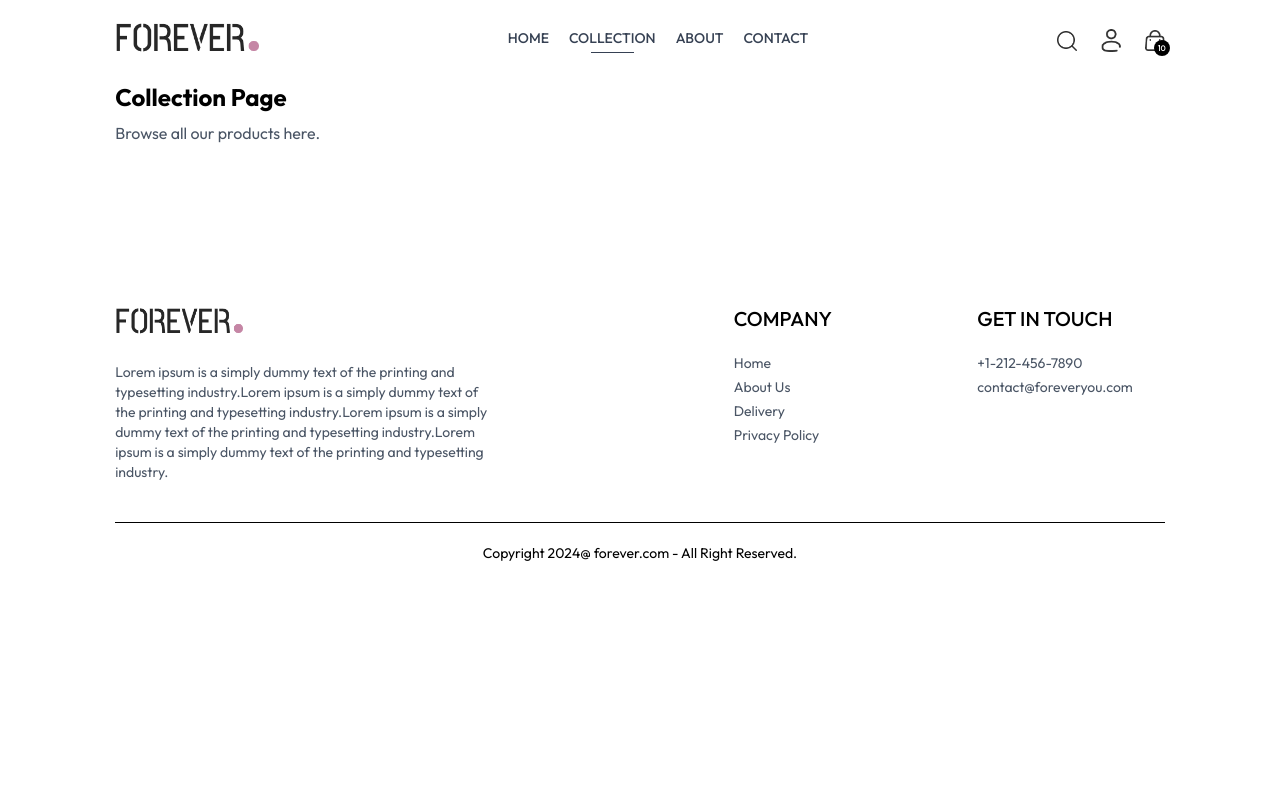
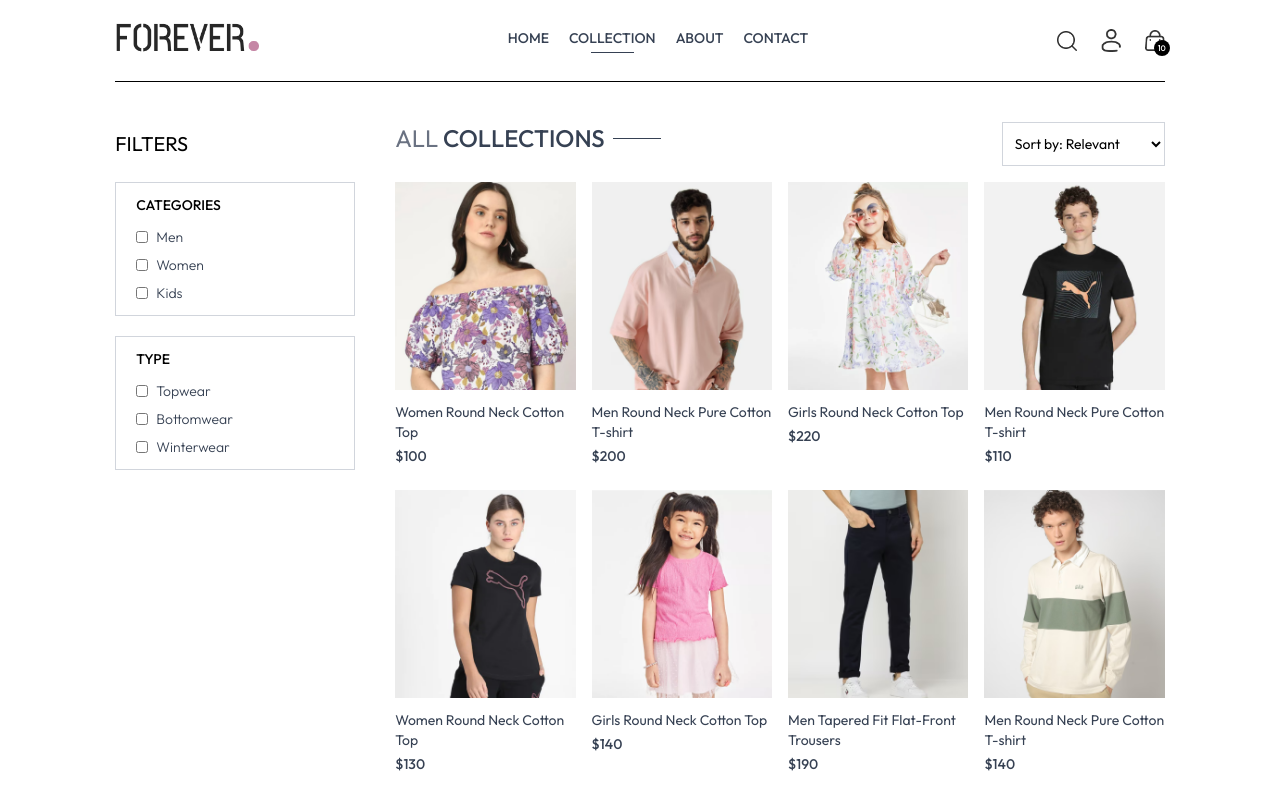
Before and after one commit to Oluwadunsindavid/ShopWithDave, a React (Vite) app: page /collection in a window 1280 px wide. Shown: the top 796 px of the page. Built offline with nearby package versions, Linux system fonts and the light colour scheme.

Commit message:
The logic for the filters was applied

```diff
--- a/src/pages/Collection.jsx
+++ b/src/pages/Collection.jsx
@@ -1,10 +1,200 @@
-import React from "react";
+import React, { useContext, useEffect, useState } from "react";
+import { ShopContext } from "../context/ShopContext";
+import { assets } from "../assets/assets";
+import Title from "../components/Title";
+import ProductItem from "../components/ProductItem";
 
 const Collection = () => {
+  const { products } = useContext(ShopContext);
+  const [showFilter, setShowFilter] = useState(false);
+  // for map product section
+  const [filterProduct, setFilterProduct] = useState([]);
+  // logic for the filters
+  const [category, setCategory] = useState([]);
+  const [subCategory, setSubCategory] = useState([]);
+
+  // category section
+  const toggleCategory = (e) => {
+    if (category.includes(e.target.value)) {
+      setCategory((prev) => prev.filter((item) => item !== e.target.value));
+    } else {
+      setCategory((prev) => [...prev, e.target.value]);
+    }
+  };
+
+  // subCategory section
+  const toggleSubCategory = (e) => {
+    if (subCategory.includes(e.target.value)) {
+      setSubCategory((prev) => prev.filter((item) => item !== e.target.value));
+    } else {
+      setSubCategory((prev) => [...prev, e.target.value]);
+    }
+  };
+
+  // use the category and subCategory state to create one filter
+  const applyFilter = () => {
+    // using this (products.slice()), it will create on copy of the poducts array in this variable (productsCopy)
+    let productsCopy = products.slice();
+
+    // to make the filter in the category section work onClick
+    // "category.length > 0" means if we have selected any category in the filter
+    if (category.length > 0) {
+      productsCopy = productsCopy.filter((item) =>
+        category.includes(item.category)
+      );
+    }
+    // to make the filter in the subCategory section work onClick
+    // "subCategory.length > 0" means if we have selected any subCategory in the filter
+    if (subCategory.length > 0) {
+      productsCopy = productsCopy.filter((item) =>
+        subCategory.includes(item.subCategory)
+      );
+    }
+
+    setFilterProduct(productsCopy);
+  };
+
+  // USED BEFORE THE "applyFilter" function wa written. Since there is "productsCopy" in the "applyFilter" section, we will remove this but I decided to comment it out for future reference back to the code.
+
+  // // to filter products
+  // useEffect(() => {
+  //   setFilterProduct(products);
+  // }, []);
+
+  // run the function applyFilters whenever the category array or subCategory array gets updated
+  useEffect(() => {
+    applyFilter();
+  }, [category, subCategory]);
+
+  // // for category
+  // useEffect(() => {
+  //   // setCategory(console.log(category);
+  //   console.log(category);
+  // }, [category]);
+
+  // // for subCategory
+  // useEffect(() => {
+  //   // setSubCategory(console.log(category);
+  //   console.log(subCategory);
+  // }, [subCategory]);
+
   return (
-    <div>
-      <h1 className="text-2xl font-bold">Collection Page</h1>
-      <p className="mt-2 text-gray-600">Browse all our products here.</p>
+    <div className="flex flex-col sm:flex-row gap-1 sm:gap-10 pt-10 border-t">
+      {/* Filter Options */}
+      <div className="min-w-60">
+        {/* the onClick below is for the filters option to show when you click on the filters in smaller screens */}
+        <p
+          onClick={() => setShowFilter(!showFilter)}
+          className="my-2 text-xl flex items-center cursor-pointer gap-2"
+        >
+          FILTERS
+          <img
+            src={assets.dropdown_icon}
+            className={`h-2 sm:hidden ${showFilter ? "rotate-90" : ""}`}
+            alt=""
+          />
+        </p>
+        {/* Cartegory Filter */}
+        <div
+          className={`border border-gray-300 pl-5 py-3 mt-6 ${
+            showFilter ? "" : "hidden"
+          } sm:block`}
+        >
+          <p className="mb-3 text-sm font-medium">CATEGORIES</p>
+          <div className="flex flex-col gap-2 text-sm font-light text-gray-700">
+            <p className="flex gap-2">
+              <input
+                className="w-3"
+                type="checkbox"
+                value={"Men"}
+                onChange={toggleCategory}
+              />{" "}
+              Men
+            </p>
+            <p className="flex gap-2">
+              <input
+                className="w-3"
+                type="checkbox"
+                value={"Women"}
+                onChange={toggleCategory}
+              />{" "}
+              Women
+            </p>
+            <p className="flex gap-2">
+              <input
+                className="w-3"
+                type="checkbox"
+                value={"Kids"}
+                onChange={toggleCategory}
+              />{" "}
+              Kids
+            </p>
+          </div>
+        </div>
+        {/* SubCartegory Filter */}
+        <div
+          className={`border border-gray-300 pl-5 py-3 my-5 ${
+            showFilter ? "" : "hidden"
+          } sm:block`}
+        >
+          <p className="mb-3 text-sm font-medium">TYPE</p>
+          <div className="flex flex-col gap-2 text-sm font-light text-gray-700">
+            <p className="flex gap-2">
+              <input
+                className="w-3"
+                type="checkbox"
+                value={"Topwear"}
+                onChange={toggleSubCategory}
+              />
+              Topwear
+            </p>
+            <p className="flex gap-2">
+              <input
+                className="w-3"
+                type="checkbox"
+                value={"Bottomwear"}
+                onChange={toggleSubCategory}
+              />
+              Bottomwear
+            </p>
+            <p className="flex gap-2">
+              <input
+                className="w-3"
+                type="checkbox"
+                value={"Winterwear"}
+                onChange={toggleSubCategory}
+              />
+              Winterwear
+            </p>
+          </div>
+        </div>
+      </div>
+
+      {/* Right side for big screen */}
+      <div className="flex-1">
+        <div className="flex justify-between text-base sm:text-2xl mb-4">
+          <Title text1={"ALL"} text2={"COLLECTIONS"} />
+          {/* Prouct Sort */}
+          <select className="border border-gray-300 text-sm px-2">
+            <option value="relevant">Sort by: Relevant</option>
+            <option value="low-high">Sort by: Low to High</option>
+            <option value="high-low">Sort by: High to Low</option>
+          </select>
+        </div>
+
+        {/* Map Products */}
+        <div className="grid grid-cols-2 md:grid-cols-3 lg:grid-cols-4 gap-4 gap-y-6">
+          {filterProduct.map((item, index) => (
+            <ProductItem
+              key={index}
+              name={item.name}
+              id={item._id}
+              price={item.price}
+              image={item.image}
+            />
+          ))}
+        </div>
+      </div>
     </div>
   );
 };
```
